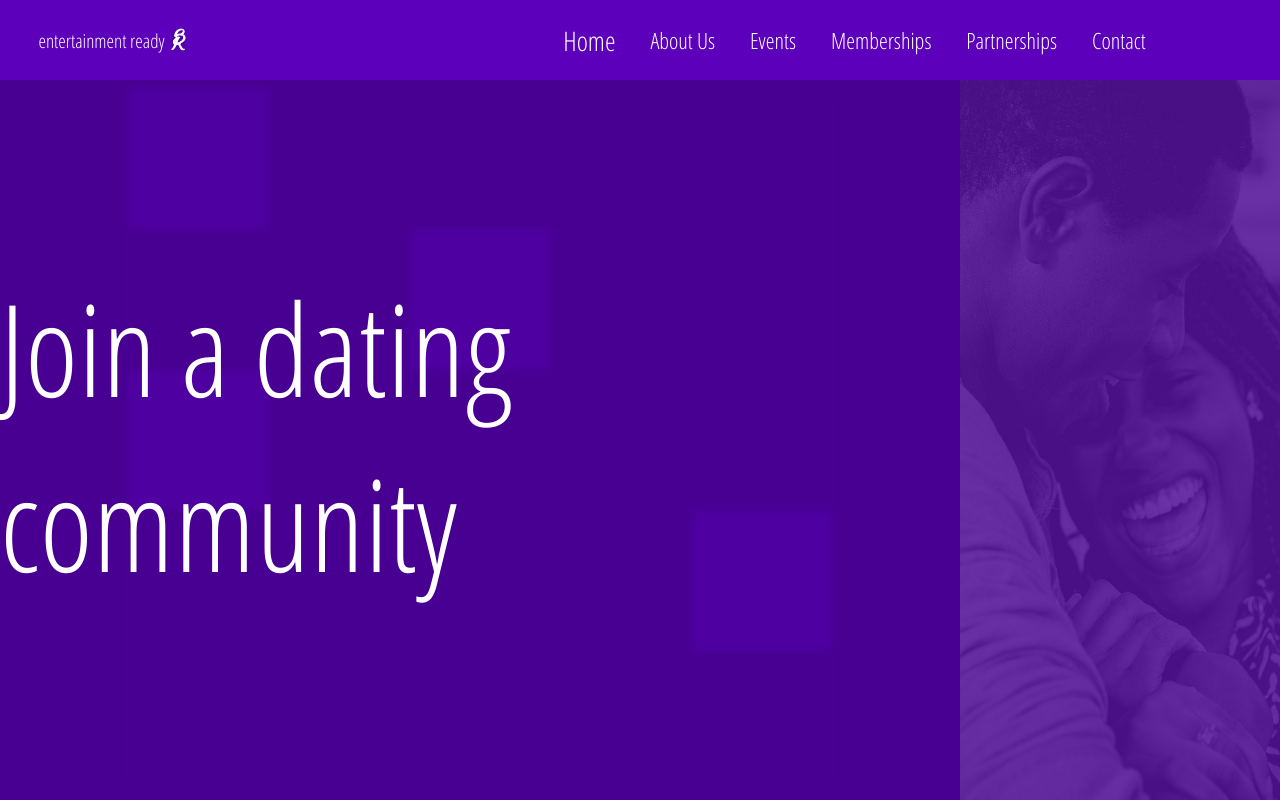
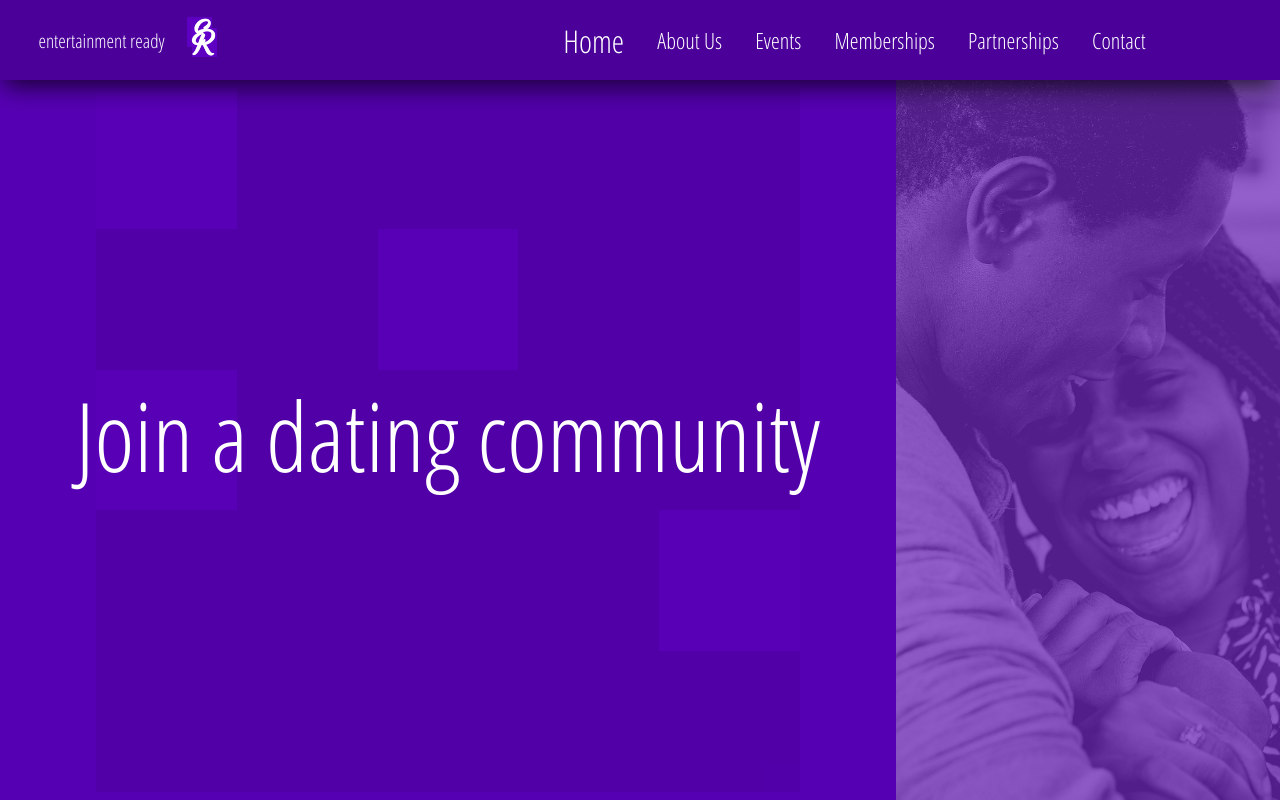
Before and after one commit to ijh5005/ereadywebsite, a plain HTML site: page index.html in a window 1280 px wide. Drawn offline with nearby package versions, Linux system fonts and the light colour scheme.

Commit message:
Add files via upload

```diff
--- a/css/master.css
+++ b/css/master.css
@@ -25,7 +25,7 @@ html, body {
   width: 100vw;
 }
 
-.logo {
+/*.logo {
   font-size: 1.2em;
   margin-left: 2em;
 }
@@ -42,7 +42,7 @@ html, body {
   background-color: #470091;
   font-size: 8em;
   height: 50%;
-  opacity: 0.4;
+  opacity: 0.5;
   position: relative;
   width: 50%;
 }
@@ -68,10 +68,72 @@ html, body {
   position: absolute;
   top: 0;
   width: 100%;
+}*/
+
+
+
+
+.logo {
+  font-size: 1.2em;
+  margin-left: 2em;
+}
+
+.logoBox {
+  color: #fff;
+  font-family: 'Courgette', cursive;
+  font-size: 0.3em;
+  height: 11em;
+  position: relative;
+  width: 17em;
+}
+
+.e, .r {
+  background-color: #8000ff;
+  background-color: #5600b3;
+  background-color: #6300cc;
+  font-size: 6em;
+  height: 46%;
+  opacity: 0.8;
+  position: relative;
+  width: 26%;
+}
+
+.e {
+  left: 22.5%;
+  top: 14.5%;
+}
+
+.r {
+  left: 27.5%;
+  top: -14.5%;
+}
+
+.letters {
+  background-color: transparent;
+  opacity: 1;
+}
+
+.letterHolder {
+  height: 100%;
+  left: 0;
+  position: absolute;
+  top: 0;
+  width: 100%;
+}
+
+.logoFinish {
+  font-size: 0.6em;
+  left: 1.6em;
+  position: absolute;
+  top: 0.6em;
 }
 
 .nav {
+  -moz-box-shadow: 0px 10px 24px -4px rgba(0,0,0,0.75);
+  -webkit-box-shadow: 0px 10px 24px -4px rgba(0,0,0,0.75);
   background-color: #5C00BB;
+  background-color: #4a0099;
+  box-shadow: 0px 10px 24px -4px rgba(0,0,0,0.75);
   height: 10vh;
   justify-content: space-between;
   left: 0;
@@ -93,11 +155,11 @@ html, body {
 }
 
 .menuOption:hover, .menuHighlight {
-  font-size: 1.2em;
+  font-size: 1.4em;
 }
 
 .menuOption {
-  color: #5C00BB;
+  color: #4a0099;
   left: -5em;
   position: relative;
 }
@@ -111,20 +173,22 @@ html, body {
 .changingbackground {
   align-items: center;
   background-color: #470091;
+  background-color: #5600b3;
+  background-color: #6300cc;
+  background-color: #5600b3;
   height: 90vh;
   position: absolute;
   top: 10vh;
-  width: 75vw;
+  width: 70vw;
   z-index: -1;
 }
 
 .liner {
-  left: 75vw;
-  width: 25vw;
+  left: 70vw;
+  width: 30vw;
 }
 
 .colorBoxHolder {
-  filter: blur(4px);
   flex-wrap: wrap;
   height: 44em;
   opacity: 0.4;
@@ -133,6 +197,10 @@ html, body {
 
 .colorBox {
   background-color: #470091;
+  background-color: #5600b3;
+  background-color: #6300cc;
+  background-color: #5600b3;
+  background-color: #4a0099;
   height: 20%;
   transition: background-color 1s;
   width: 20%;
@@ -154,7 +222,7 @@ html, body {
   position: relative;
   top: 0vh;
   transition: top 2s;
-  width: 75vw;
+  width: 70vw;
 }
 
 .pages {
@@ -183,11 +251,11 @@ html, body {
 }
 
 .hometext {
-  font-size: 8rem;
+  font-size: 6rem;
 }
 
 .hometext:hover {
-  font-size: 9rem;
+  font-size: 6.5rem;
 }
 
 .picSection {
@@ -196,14 +264,14 @@ html, body {
   position: relative;
   top: 0vh;
   transition: top 2s;
-  width: 25vw;
+  width: 30vw;
 }
 
 .picSection .pic {
   background-size: 100% 100%;
   height: 100%;
-  opacity: 0.2;
-  width: 25vw;
+  opacity: 0.4;
+  width: 30vw;
 }
 
 .picOne {
@@ -229,3 +297,25 @@ html, body {
 .picSix {
   background-image: url("../img/six.jpg");
 }
+
+.contactPageBody {
+  align-items: flex-start;
+  flex-direction: column;
+  margin-top: 2em;
+}
+
+.c-icon {
+  font-size: 2em;
+  margin: 0.2em 0;
+}
+
+.contact-icon {
+  height: 1em;
+  margin-right: 0.4em;
+  width: 1em;
+}
+
+a {
+  color: #fff;
+  text-decoration: none;
+}
```
